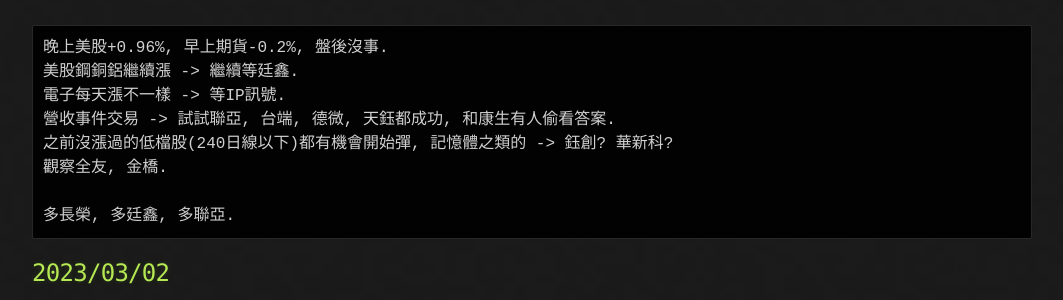
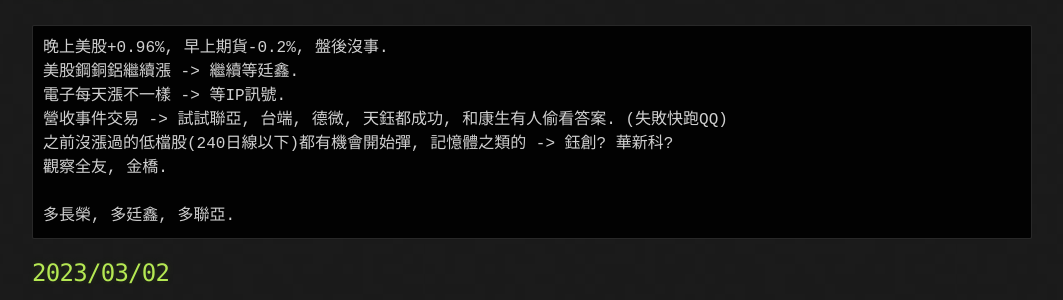
Before and after one commit to lepg5487/Stock_God, a Jekyll site: the page built from index.md, in a window 1280 px wide and 900 px high, scrolled down 428 px. Shown: the part 221-521 px from the top of the window, without its empty margins (108-1171 px from the left). Built offline with Jekyll 4.4.1, drawn with Linux system fonts in a browser that asks for light colours; our own code applies the rules of GitHub Pages for plain Markdown files.

Commit message:
Update index.md

```diff
--- a/index.md
+++ b/index.md
@@ -25,7 +25,7 @@
 晚上美股+0.96%, 早上期貨-0.2%, 盤後沒事.
 美股鋼銅鋁繼續漲 -> 繼續等廷鑫.
 電子每天漲不一樣 -> 等IP訊號.
-營收事件交易 -> 試試聯亞, 台端, 德微, 天鈺都成功, 和康生有人偷看答案.
+營收事件交易 -> 試試聯亞, 台端, 德微, 天鈺都成功, 和康生有人偷看答案. (失敗快跑QQ)
 之前沒漲過的低檔股(240日線以下)都有機會開始彈, 記憶體之類的 -> 鈺創? 華新科?
 觀察全友, 金橋.
 
```
